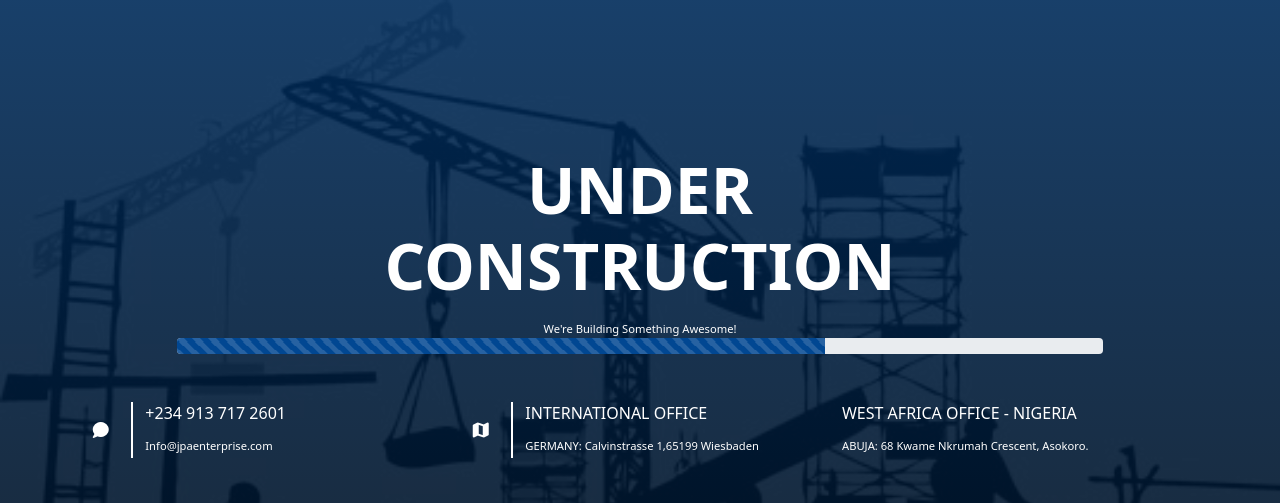
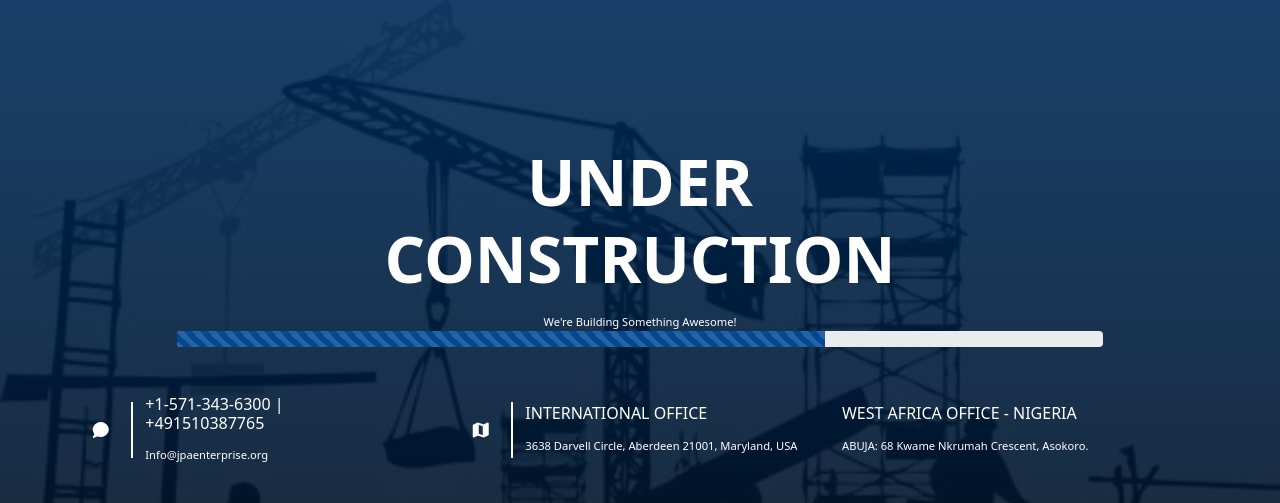
Before and after one commit to joe-spec/jpa, a plain HTML site: page index.html in a window 1280 px wide. Shown: the top 503 px of the page. Drawn offline with Linux system fonts and the light colour scheme.

Commit message:
second commit

```diff
--- a/index.html
+++ b/index.html
@@ -30,8 +30,8 @@
                         <i class="fa fa-comment"></i>
                     </div>
                     <div class="col-md-9">
-                        <h6 class="lead">+234 913 717 2601</h6>
-                        <small>Info@jpaenterprise.com</small>
+                        <h6 class="lead">+1-571-343-6300 | +491510387765</h6>
+                        <small>Info@jpaenterprise.org</small>
                     </div>
                 </div>
             </div>
@@ -42,7 +42,7 @@
                     </div>
                     <div class="col-md-5 mt-4 mt-md-0">
                         <h6 class="lead">INTERNATIONAL OFFICE</h6>
-                        <small>GERMANY: Calvinstrasse 1,65199 Wiesbaden</small>
+                        <small>3638 Darvell Circle, Aberdeen 21001, Maryland, USA</small>
                     </div>
                     <div class="col-md-6 mt-4 mt-md-0">
                         <h6 class="lead">WEST AFRICA OFFICE - NIGERIA</h6>
```
